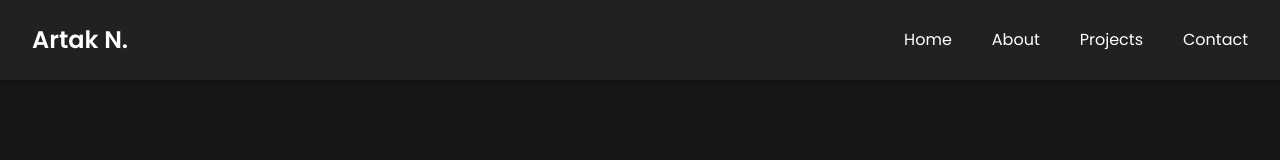
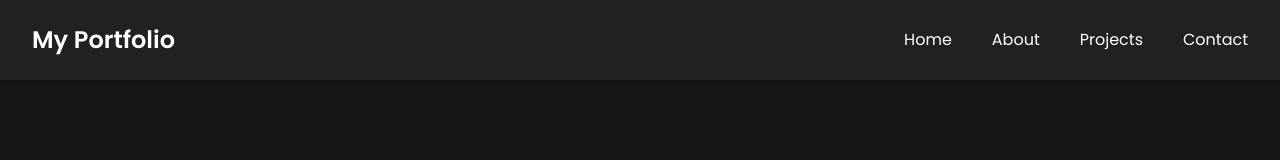
Before and after one commit to ArtakN/portfolio-app, a React (Vite) app: page / in a window 1280 px wide. Shown: the top 160 px of the page. Built offline with nearby package versions, Linux system fonts and the light colour scheme; a web font is replaced by a local one.

Commit message:
Rename header logo to My Portfolio

```diff
--- a/src/components/Header.tsx
+++ b/src/components/Header.tsx
@@ -19,7 +19,7 @@ export const Header = () => {
 		<header className='fixed top-0 left-0 w-full bg-[#212121] shadow-[0_4px_4px_rgba(0,0,0,0.25)] z-50'>
 			<div className='container mx-auto flex h-20 justify-between items-center px-4 md:px-6 lg:px-8'>
 				<p className='text-xl md:text-2xl font-semibold text-white'>
-					<a href='#home'>Artak N.</a>
+					<a href='#home'>My Portfolio</a>
 				</p>
 				<nav className='hidden md:block' aria-label='Primary navigation'>
 					<ul className='flex gap-10 text-white'>
```
